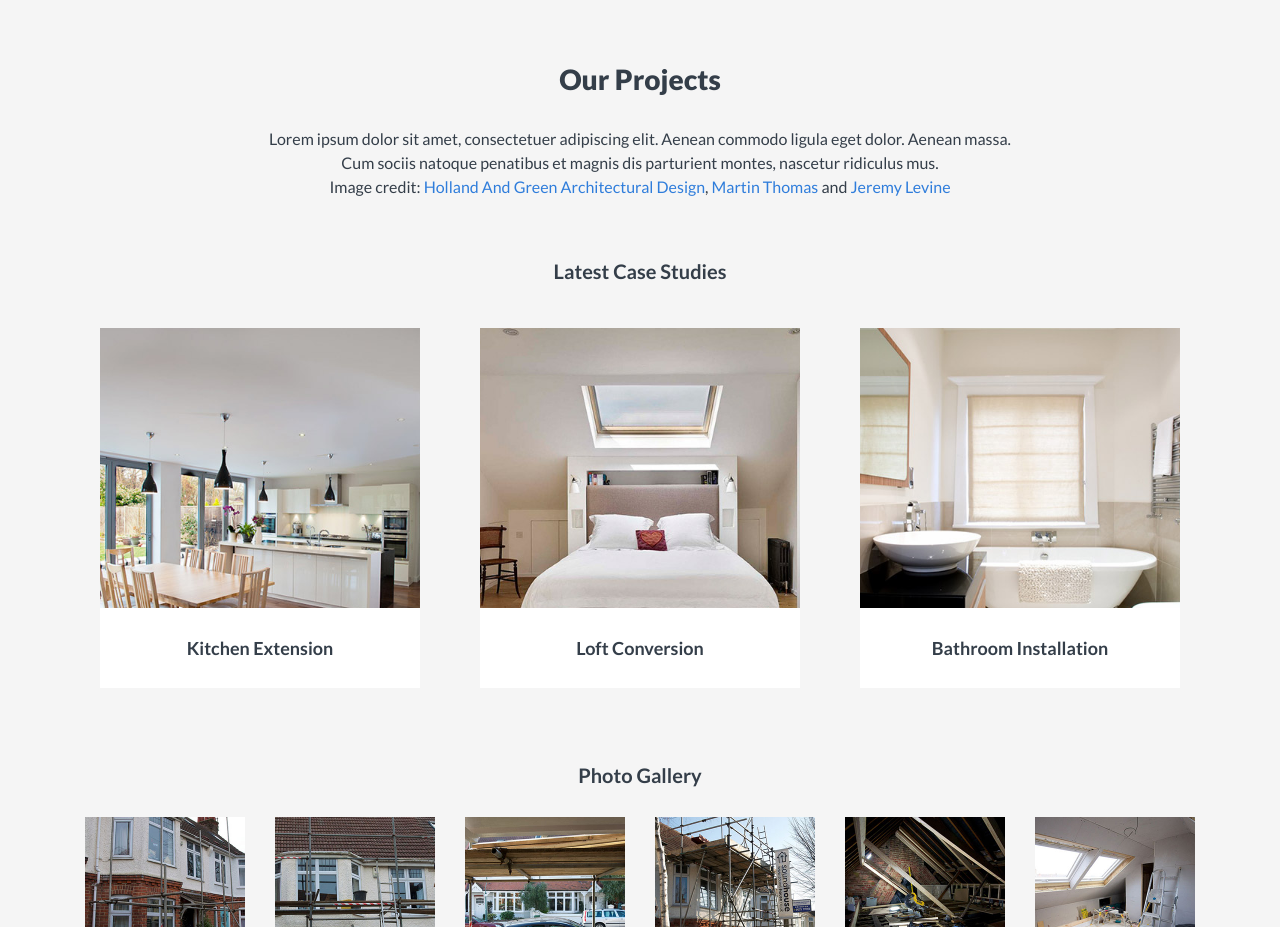
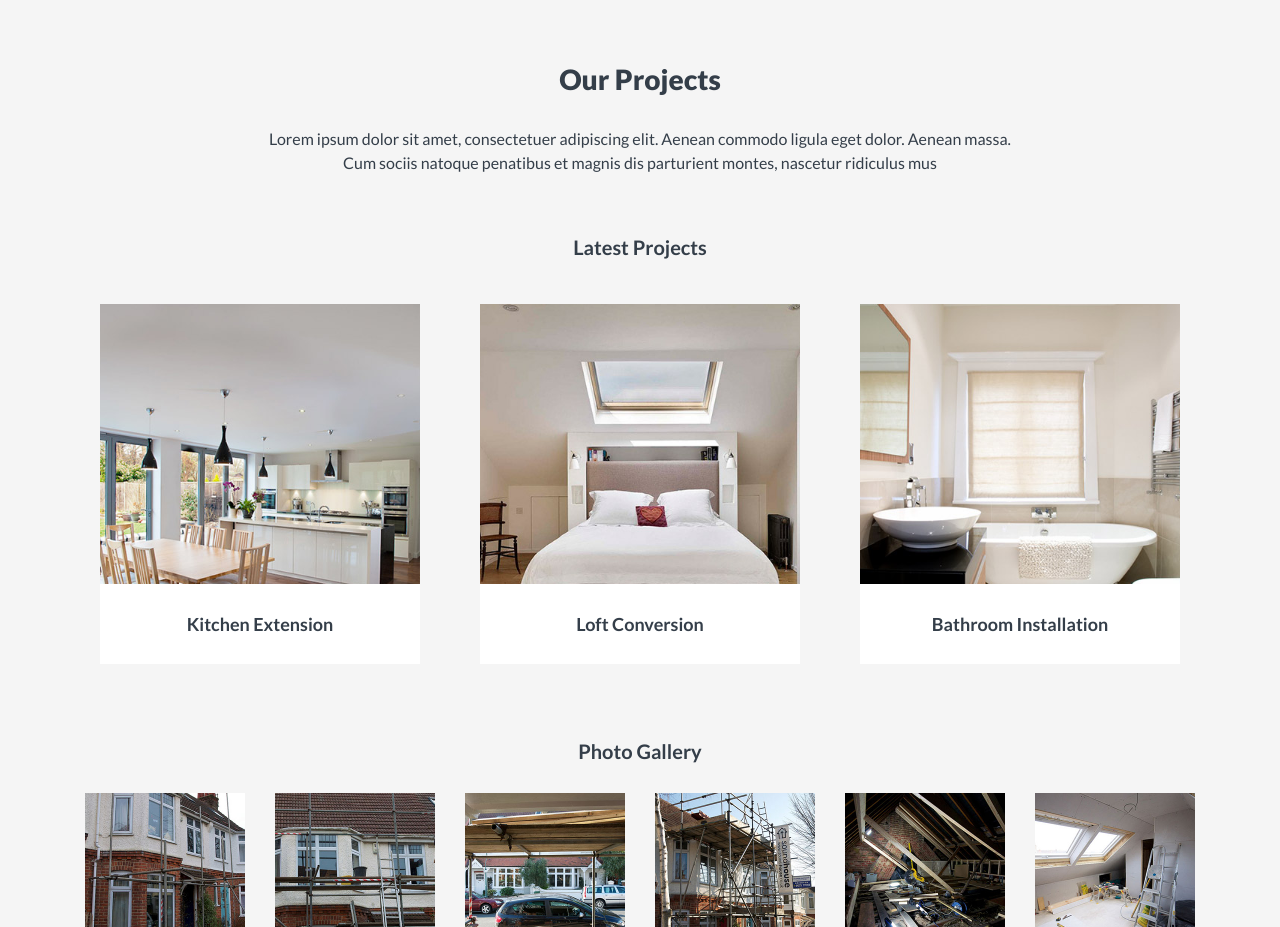
Before and after one commit to suhailpurewal/jlabuilders, a plain HTML site: page index.html in a window 1280 px wide. Shown: the part 4440-5367 px from the top of the page. Drawn offline with Linux system fonts and the light colour scheme; files whose address does not match are found by name.

Commit message:
more changes'

```diff
--- a/index.html
+++ b/index.html
@@ -413,10 +413,9 @@
     <section id="projects" class="projects-section section text-center">
         <div class="container">
             <h2 class="section-title">Our Projects</h2>
-            <div class="section-intro">Lorem ipsum dolor sit amet, consectetuer adipiscing elit. Aenean commodo ligula eget dolor. Aenean massa. Cum sociis natoque penatibus et magnis dis parturient montes, nascetur ridiculus mus.<br>Image credit: <a href="https://www.flickr.com/photos/84063900@N02/" target="_blank">Holland And Green Architectural Design</a>,
-<a href="https://www.flickr.com/photos/martin_thomas/" target="_blank">Martin Thomas</a> and <a href="https://www.flickr.com/photos/jeremylevinedesign/" target="_blank">Jeremy Levine</a></div>
+            <div class="section-intro">Lorem ipsum dolor sit amet, consectetuer adipiscing elit. Aenean commodo ligula eget dolor. Aenean massa. Cum sociis natoque penatibus et magnis dis parturient montes, nascetur ridiculus mus</div>
             <div class="latest-projects">
-                <h3 class="sub-title">Latest Case Studies</h3>
+                <h3 class="sub-title">Latest Projects</h3>
                 <div class="row">
                     <div class="item col-md-4 col-12">
                         <div class="item-inner">
```
